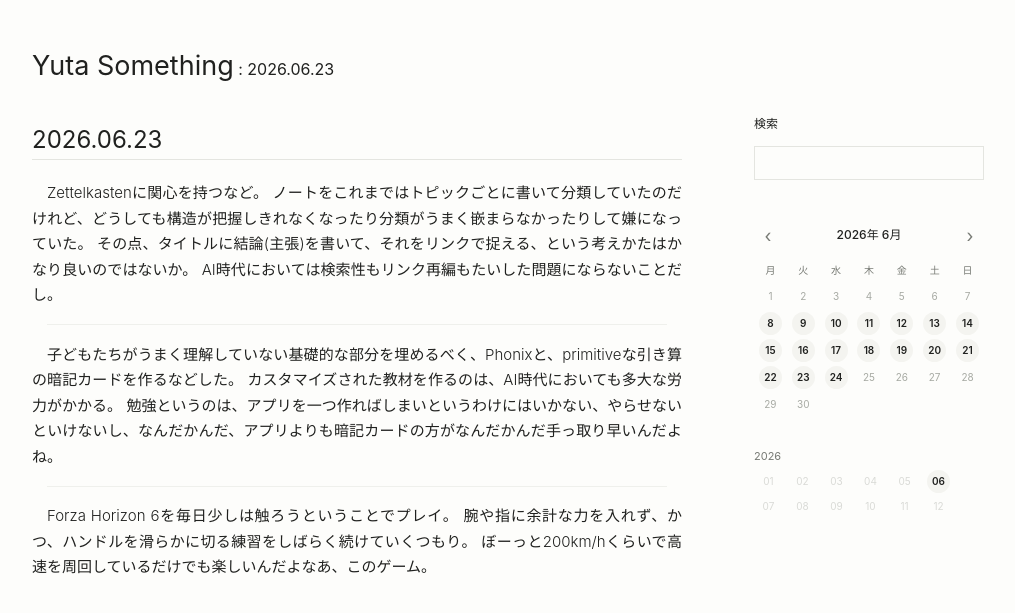
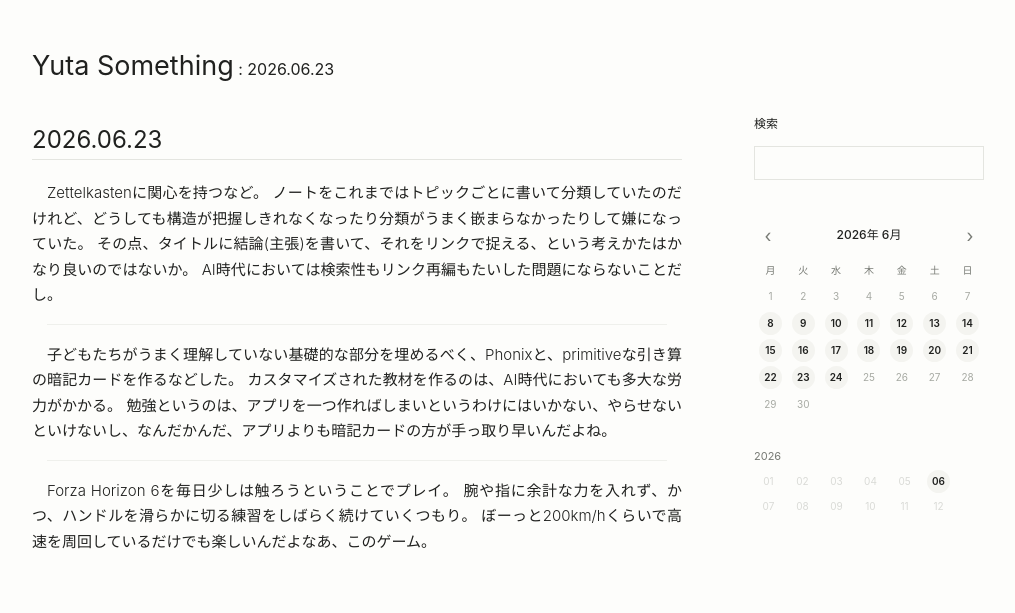
Before and after one commit to yutasth/weblog, a Jekyll site: the page built from _diary/202606231.md, in a window 1280 px wide. Shown: the top 613 px of the page, without its empty margins (132-1147 px from the left). Built offline with Jekyll 4.4.1, drawn with Linux system fonts in a browser that asks for light colours.

Commit message:
202606231.md を更新

```diff
--- a/_diary/202606231.md
+++ b/_diary/202606231.md
@@ -10,7 +10,7 @@ AI時代においては検索性もリンク再編もたいした問題になら
 
 子どもたちがうまく理解していない基礎的な部分を埋めるべく、Phonixと、primitiveな引き算の暗記カードを作るなどした。
 カスタマイズされた教材を作るのは、AI時代においても多大な労力がかかる。
-勉強というのは、アプリを一つ作ればしまいというわけにはいかない、やらせないといけないし、なんだかんだ、アプリよりも暗記カードの方がなんだかんだ手っ取り早いんだよね。
+勉強というのは、アプリを一つ作ればしまいというわけにはいかない、やらせないといけないし、なんだかんだ、アプリよりも暗記カードの方が手っ取り早いんだよね。
 
 ---
 
```
